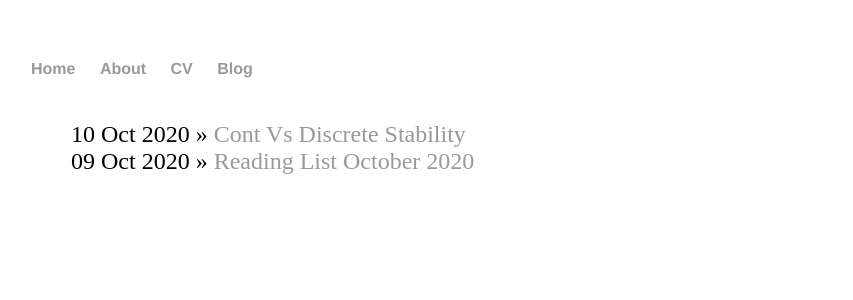
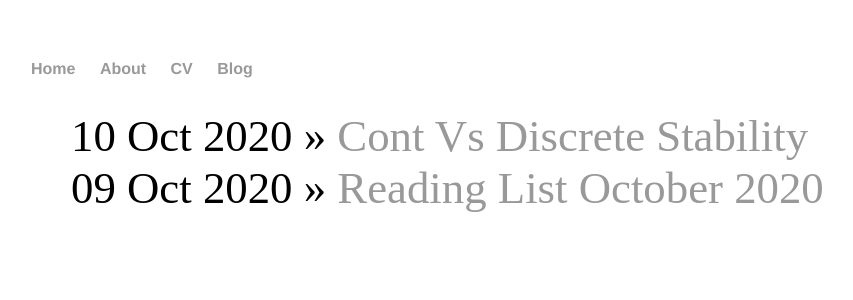
Before and after one commit to kozleo/kozleo.github.io, a Jekyll site: the page built from blog/index.html, in a window 1280 px wide. Shown: the top 300 px of the page, without its empty margins (161-1014 px from the left). Built offline with Jekyll 4.4.1, drawn with Linux system fonts in a browser that asks for light colours.

Commit message:
Update main.css

```diff
--- a/css/main.css
+++ b/css/main.css
@@ -20,7 +20,7 @@ a:hover {
     text-decoration: underline;
 }
 h1 {
-    font-size: 5vw;
+    font-size: 3em;
     font-family:'Helvetica', 'Arial', 'Sans-Serif';
 }
 p {
@@ -35,7 +35,7 @@ footer {
 
 ul.posts {
     margin: 20px auto 40px;
-    font-size: 1.5em;
+    font-size: 3.5vw;
 }
 
 ul.posts li {
```
